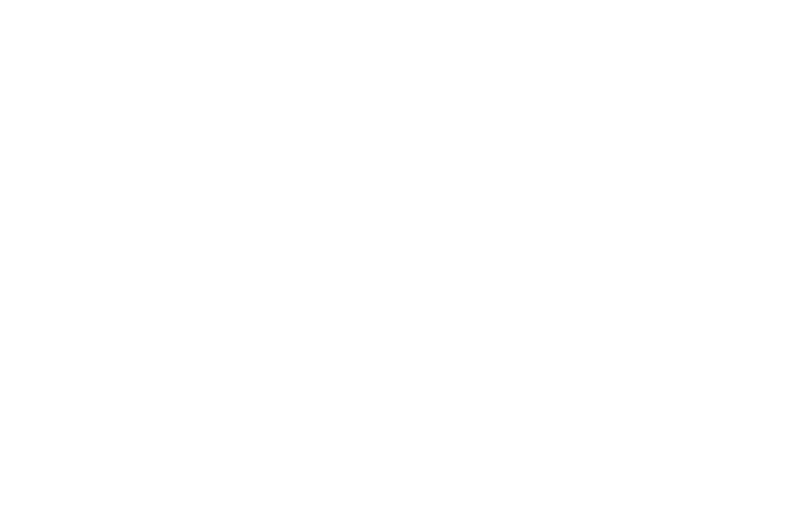
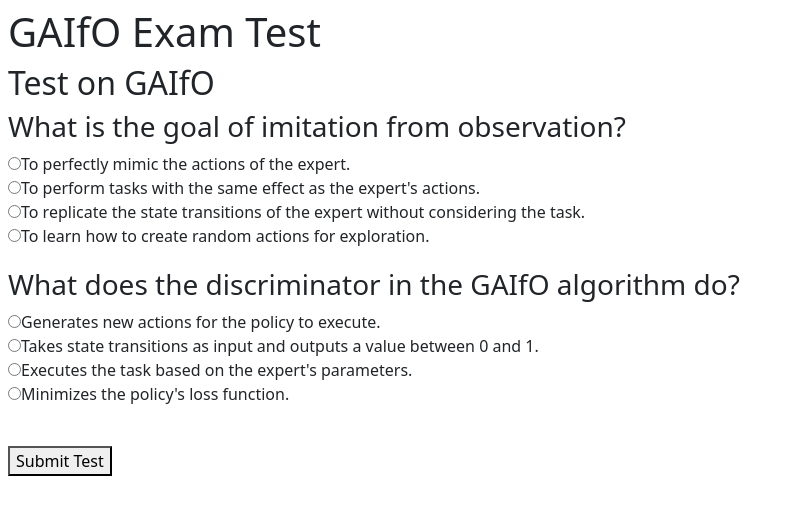
Before and after one commit to jacopobellosi/StudyMate---ASE-project, a React (Vite) app in the folder frontend/: page /generate-test in a window 1280 px wide. Before the commit this address had no page. Shown: the top 514 px of the page, without its empty margins (0-795 px from the left). Built offline with nearby package versions, Linux system fonts and the light colour scheme.

Commit message:
test from

```diff
--- a/frontend/src/App.tsx
+++ b/frontend/src/App.tsx
@@ -4,6 +4,7 @@
 import Summarizer from "./components/Summarizer";
 import Docu from "./components/Docu";
 import About from "./components/About";
+import TextInputForm from './components/TextInputForm';
 
 function App() {
   return (
@@ -14,6 +15,7 @@
         <Route path="/summarizer" element={<Summarizer />} />
         <Route path="/docu" element={<Docu />} />
         <Route path="/about" element={<About />} />
+        <Route path="/generate-test" element={<TextInputForm />} />
       </Routes>
     </Router>
   );
--- /dev/null
+++ b/frontend/src/components/TextInputForm.tsx
@@ -0,0 +1,131 @@
+import { useState } from "react";
+
+// Import the test JSON data
+const testData = {
+  "assessmentTest": {
+    "identifier": "GAIfO_Test",
+    "title": "GAIfO Exam Test",
+    "language": "en",
+    "sections": [
+      {
+        "identifier": "SECTION1",
+        "title": "Test on GAIfO",
+        "questions": [
+          {
+            "identifier": "Q1",
+            "title": "Goal of Imitation from Observation",
+            "type": "multipleChoice",
+            "prompt": "What is the goal of imitation from observation?",
+            "choices": [
+              {
+                "identifier": "A",
+                "text": "To perfectly mimic the actions of the expert."
+              },
+              {
+                "identifier": "B",
+                "text": "To perform tasks with the same effect as the expert's actions."
+              },
+              {
+                "identifier": "C",
+                "text": "To replicate the state transitions of the expert without considering the task."
+              },
+              {
+                "identifier": "D",
+                "text": "To learn how to create random actions for exploration."
+              }
+            ],
+            "correctAnswer": "B"
+          },
+          {
+            "identifier": "Q2",
+            "title": "Role of the Discriminator",
+            "type": "multipleChoice",
+            "prompt": "What does the discriminator in the GAIfO algorithm do?",
+            "choices": [
+              {
+                "identifier": "A",
+                "text": "Generates new actions for the policy to execute."
+              },
+              {
+                "identifier": "B",
+                "text": "Takes state transitions as input and outputs a value between 0 and 1."
+              },
+              {
+                "identifier": "C",
+                "text": "Executes the task based on the expert's parameters."
+              },
+              {
+                "identifier": "D",
+                "text": "Minimizes the policy's loss function."
+              }
+            ],
+            "correctAnswer": "B"
+          }
+        ]
+      }
+    ]
+  }
+};
+
+function TextInputForm() {
+  const [answers, setAnswers] = useState<{ [key: string]: string }>({});
+  const [submitted, setSubmitted] = useState(false);
+
+  const handleAnswerChange = (questionId: string, choiceId: string) => {
+    setAnswers({ ...answers, [questionId]: choiceId });
+  };
+
+  const handleSubmit = () => {
+    setSubmitted(true);
+  };
+
+  const renderFeedback = (question: { identifier: string; correctAnswer: string }) => {
+    const userAnswer = answers[question.identifier];
+    const correct = question.correctAnswer;
+    if (userAnswer === correct) {
+      return <span style={{ color: "green" }}>Correct!</span>;
+    }
+    return <span style={{ color: "red" }}>Wrong. Correct answer: {correct}</span>;
+  };
+
+  return (
+    <div>
+      <h1>{testData.assessmentTest.title}</h1>
+      {testData.assessmentTest.sections.map((section) => (
+        <div key={section.identifier}>
+          <h2>{section.title}</h2>
+          {section.questions.map((question) => (
+            <div key={question.identifier} style={{ marginBottom: "20px" }}>
+              <h3>{question.prompt}</h3>
+              {question.choices.map((choice) => (
+                <div key={choice.identifier}>
+                  <label>
+                    <input
+                      type="radio"
+                      name={question.identifier}
+                      value={choice.identifier}
+                      checked={answers[question.identifier] === choice.identifier}
+                      onChange={() =>
+                        handleAnswerChange(question.identifier, choice.identifier)
+                      }
+                      disabled={submitted}
+                    />
+                    {choice.text}
+                  </label>
+                </div>
+              ))}
+              {submitted && renderFeedback(question)}
+            </div>
+          ))}
+        </div>
+      ))}
+      {!submitted && (
+        <button onClick={handleSubmit} style={{ marginTop: "20px" }}>
+          Submit Test
+        </button>
+      )}
+    </div>
+  );
+}
+
+export default TextInputForm;
```
Also changed, not shown: 1 other file (tests, documents, lock files or other folders).
